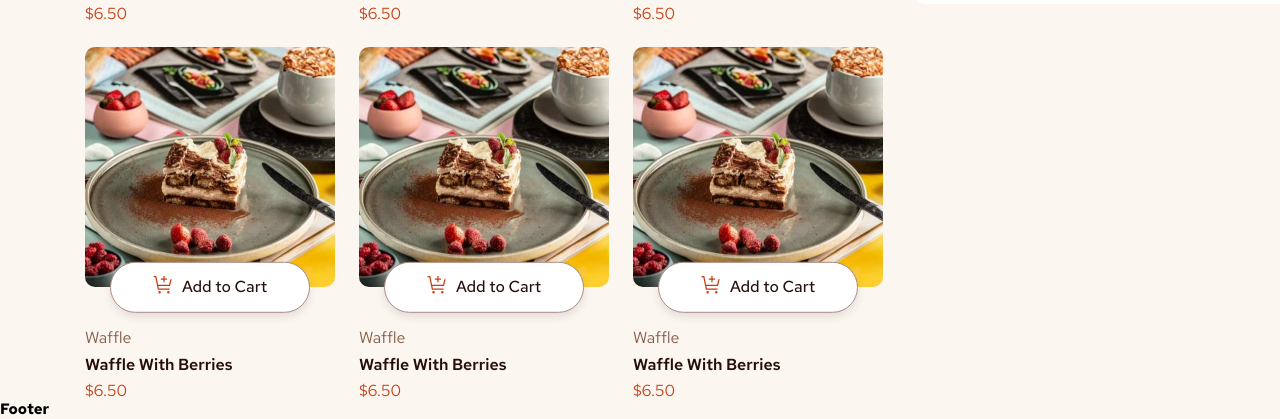
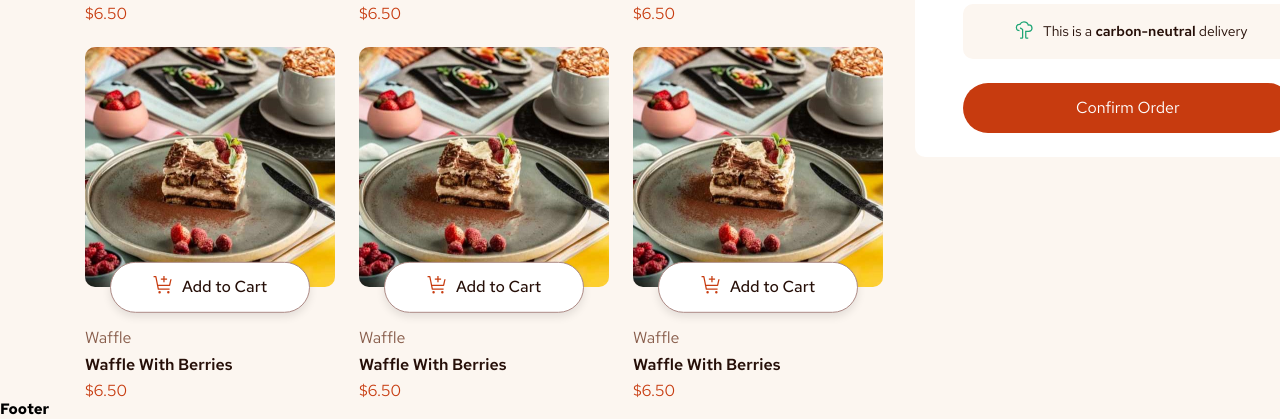
Before and after one commit to khamzaevasad/dessert-delights, a plain HTML site: page index.html in a window 1280 px wide. Shown: the part 449-868 px from the top of the page. Drawn offline with Linux system fonts and the light colour scheme.

Commit message:
Add delivery information section with carbon-neutral delivery notice and order confirmation button

```diff
--- a/css/index.css
+++ b/css/index.css
@@ -192,6 +192,38 @@
   font-size: var(--space-400);
 }
 
+.delivery-box {
+  border-radius: 10px;
+  background-color: var(--rose-50);
+  margin-top: 2.4rem;
+  margin-bottom: 2.4rem;
+}
+
+.delivery-icon {
+  margin-right: 0.8rem;
+}
+.delivery-subtitle {
+  margin: 1.6rem 5.1rem;
+  display: flex;
+  align-items: center;
+  justify-content: center;
+  font-size: 1.4rem;
+  color: var(--rose-900);
+}
+.subtitle-bold {
+  font-weight: 600;
+}
+
+.confirm-btn {
+  padding: 1.6rem 11.3rem;
+  font-size: var(--space-200);
+  color: var(--white);
+  background-color: var(--red);
+  border-radius: 50px;
+  border: none;
+  cursor: pointer;
+}
+
 @media (max-width: 1024px) {
   .items-container {
     grid-template-columns: 1fr;
@@ -199,6 +231,9 @@
   .price-container {
     width: 100%;
     margin-left: 0;
+  }
+  .line {
+    width: 100%;
   }
 }
 
--- a/index.html
+++ b/index.html
@@ -386,6 +386,40 @@
                     <p class="total-price-subtitle">Order Total</p>
                     <p class="total-price">$46.50</p>
                   </li>
+
+                  <li class="price-list">
+                    <div class="delivery-box">
+                      <div class="delivery-subtitle">
+                        <span class="delivery-icon">
+                          <svg
+                            xmlns="http://www.w3.org/2000/svg"
+                            width="21"
+                            height="20"
+                            fill="none"
+                            viewBox="0 0 21 20"
+                          >
+                            <path
+                              fill="#1EA575"
+                              d="M8 18.75H6.125V17.5H8V9.729L5.803 8.41l.644-1.072 2.196 1.318a1.256 1.256 0 0 1 .607 1.072V17.5A1.25 1.25 0 0 1 8 18.75Z"
+                            />
+                            <path
+                              fill="#1EA575"
+                              d="M14.25 18.75h-1.875a1.25 1.25 0 0 1-1.25-1.25v-6.875h3.75a2.498 2.498 0 0 0 2.488-2.747 2.594 2.594 0 0 0-2.622-2.253h-.99l-.11-.487C13.283 3.56 11.769 2.5 9.875 2.5a3.762 3.762 0 0 0-3.4 2.179l-.194.417-.54-.072A1.876 1.876 0 0 0 5.5 5a2.5 2.5 0 1 0 0 5v1.25a3.75 3.75 0 0 1 0-7.5h.05a5.019 5.019 0 0 1 4.325-2.5c2.3 0 4.182 1.236 4.845 3.125h.02a3.852 3.852 0 0 1 3.868 3.384 3.75 3.75 0 0 1-3.733 4.116h-2.5V17.5h1.875v1.25Z"
+                            />
+                          </svg>
+                        </span>
+                        <span
+                          >This is a
+                          <span class="subtitle-bold"> carbon-neutral </span>
+                          delivery</span
+                        >
+                      </div>
+                    </div>
+                  </li>
+
+                  <li class="price-list">
+                    <button class="confirm-btn">Confirm Order</button>
+                  </li>
                 </ul>
               </div>
             </div>
```
